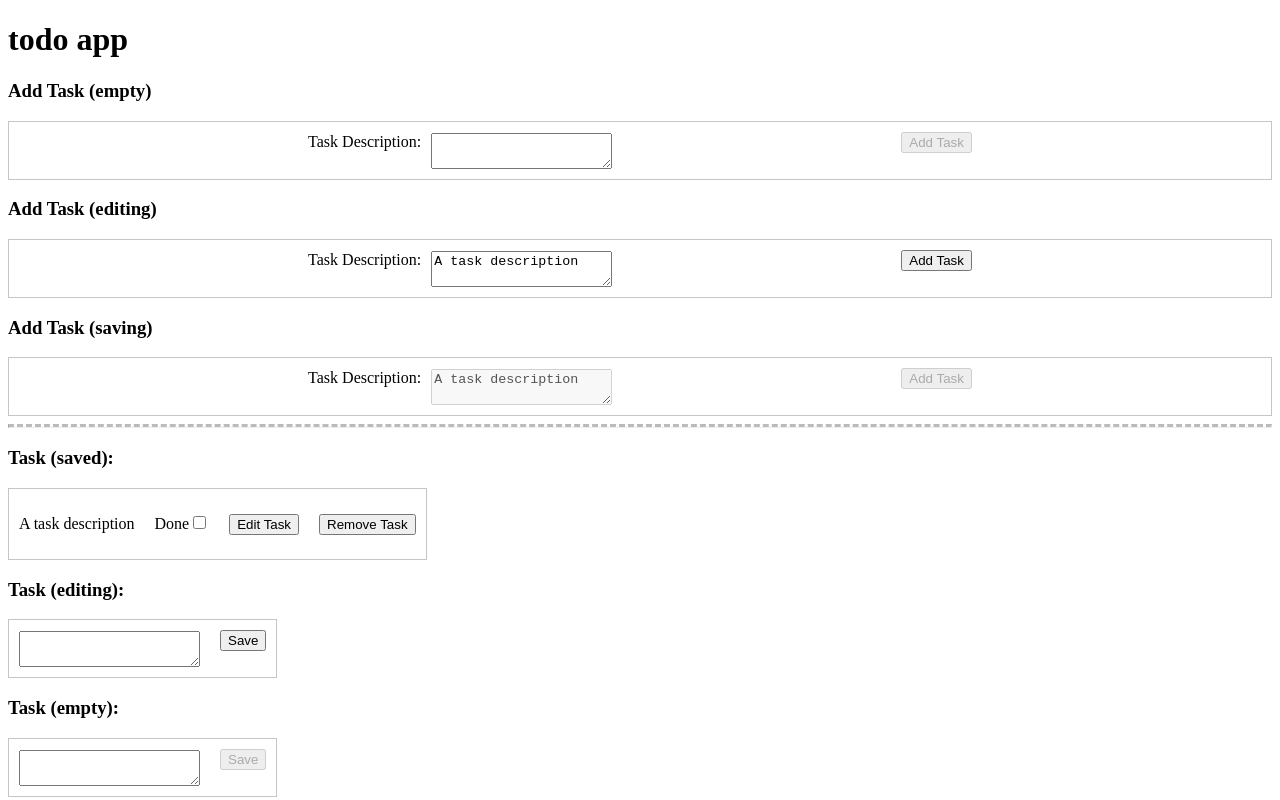
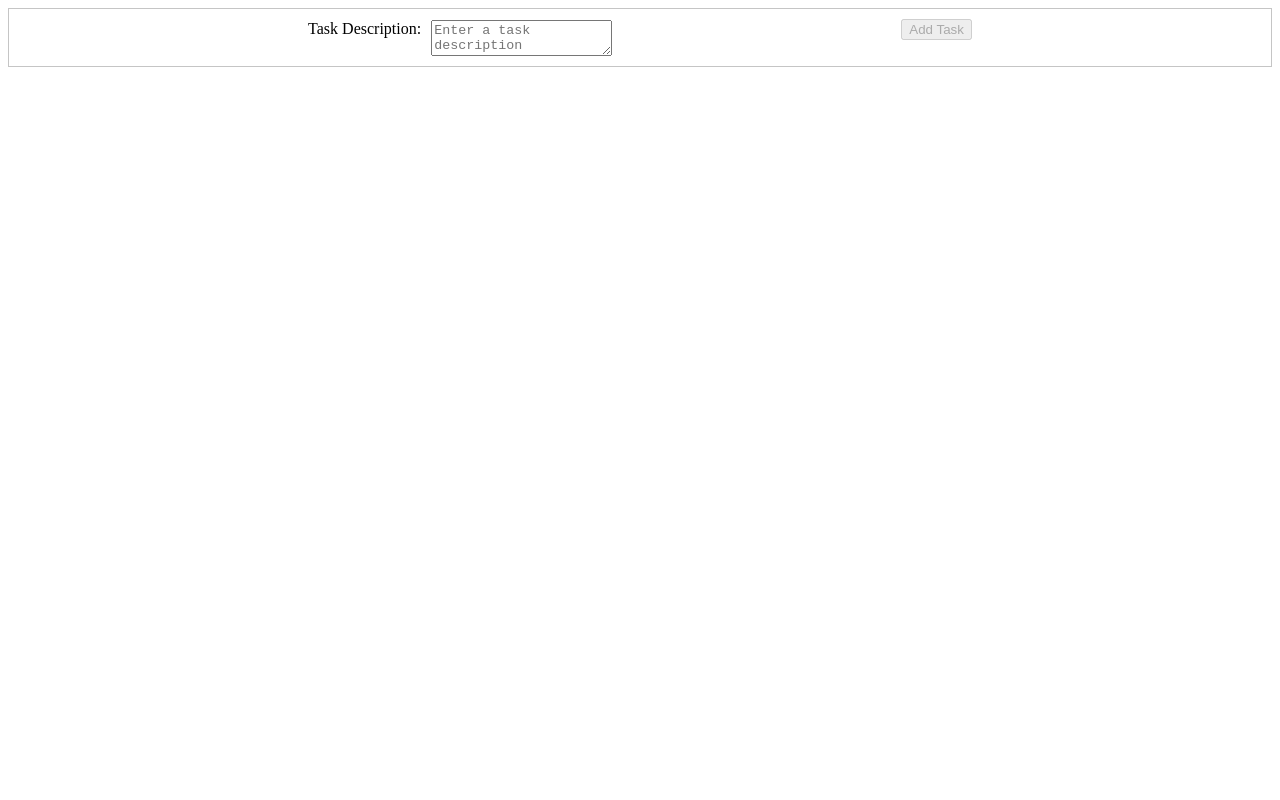
Before and after one commit to tjvans/react-todo, a React app: page / in a window 1280 px wide. Shown: the top 800 px of the page. Built offline with nearby package versions, Linux system fonts and the light colour scheme; the HTML template or start-up script is replaced by a standard one.

Commit message:
fix addtask logic and pass functions to tasklist

```diff
--- a/src/App.jsx
+++ b/src/App.jsx
@@ -4,7 +4,7 @@ import TaskList from "./components/TaskList";
 import Mock from "./storybook/Mock";
 import "./css/App.css";
 
-let showMock = true;
+let showMock = false;
 
 let nextId = 0;
 const initialTask = [
@@ -26,8 +26,13 @@ function App() {
       {
         id: nextId++,
         description: taskDescription,
+        done: false
       },
     ]);
+  }
+
+  function handleChangeTask() {
+
   }
 
   return (
@@ -36,14 +41,11 @@ function App() {
       {!showMock && (
         <>
           <AddTask
-            taskDescription={taskDescription}
             onAddTask={handleAddTask}
           />
           <TaskList
             tasks={tasks}
-            onChangeDescription={setTasks}
-            isSelected={selectedTask}
-            onChangeSelected={setSelectedTask}
+            onChangeTask={handleChangeTask}
           />
         </>
       )}
--- a/src/components/AddTask.jsx
+++ b/src/components/AddTask.jsx
@@ -2,7 +2,17 @@ import { useState } from "react";
 
 export default function AddTask({ onAddTask }) {
   const [descriptionText, setDescriptionText] = useState("");
-  const [status, setStatus] = useState("editing");
+  const [status, setStatus] = useState("empty");
+
+  function handleChange (e) {
+    setDescriptionText(e.target.value)
+    !e.target.value ? setStatus("empty") : setStatus("editing")
+  }
+
+  function handleClick() {
+    setDescriptionText("");
+    onAddTask(descriptionText);
+  }
 
   return (
     <div className="addtask-container">
@@ -10,22 +20,14 @@ export default function AddTask({ onAddTask }) {
         Task Description:
         <textarea
           value={descriptionText}
-          onChange={(e) => setDescriptionText(e.target.value)}
-          placeholder={
-            status === "editing" || status === "saving"
-              ? "Enter a task description"
-              : ""
-          }
+          onChange={handleChange}
+          placeholder={"Enter a task description"}
           disabled={status === "saving"}
         />
       </label>
       <button
-        onClick={() => {
-          setDescriptionText("");
-          onAddTask(descriptionText);
-        }}
-        disabled={status === "empty" || status === "saving"}
-      >
+        onClick={handleClick}
+        disabled={status === "empty" || status === "saving"}>
         Add Task
       </button>
     </div>
--- a/src/components/TaskList.jsx
+++ b/src/components/TaskList.jsx
@@ -1,5 +1,6 @@
 import Task from "./Task";
 
-export default function TaskList({ statuses }) {
+export default function TaskList({ tasks, onChangeTask
+}) {
   return;
 }
```
